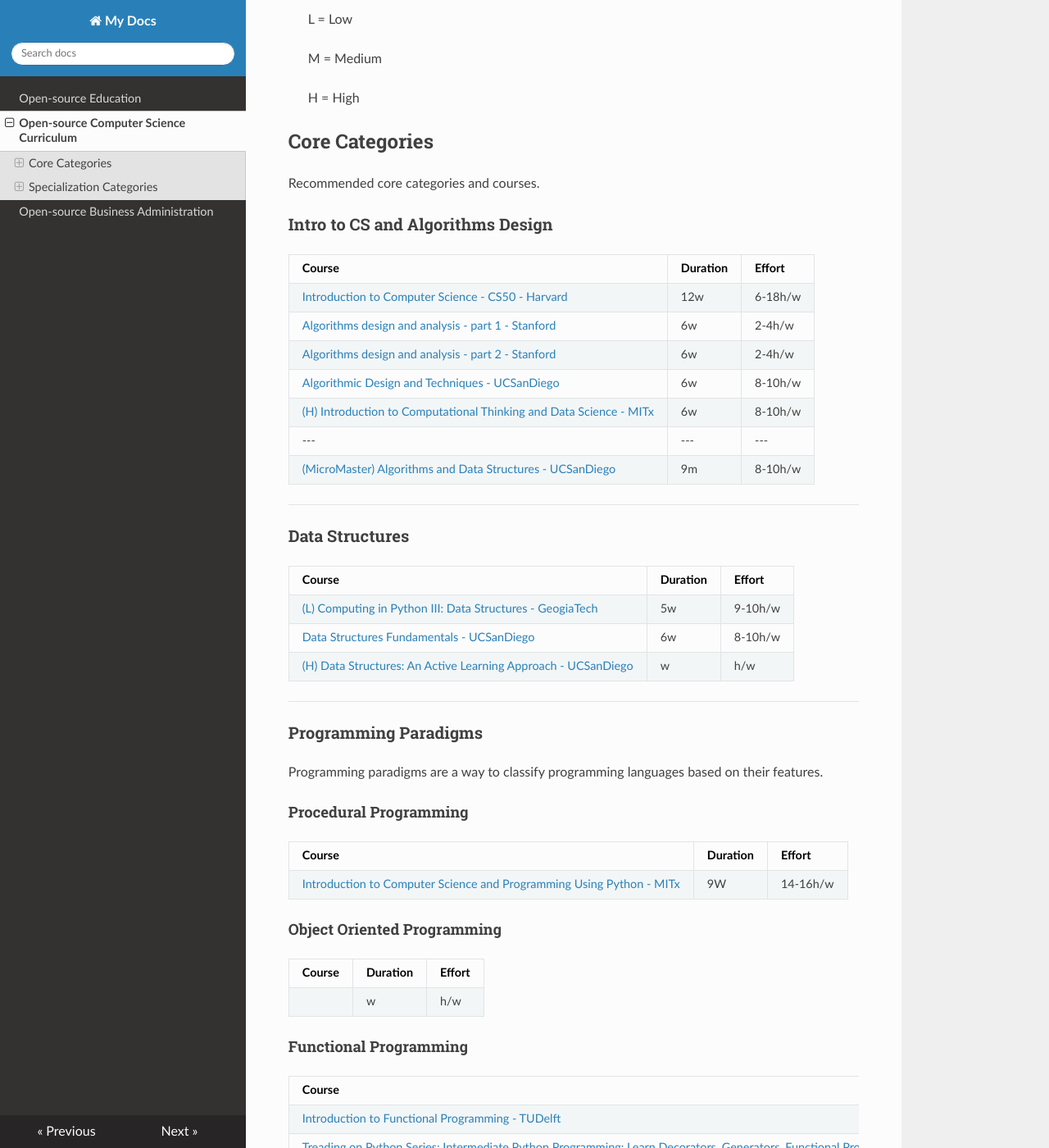
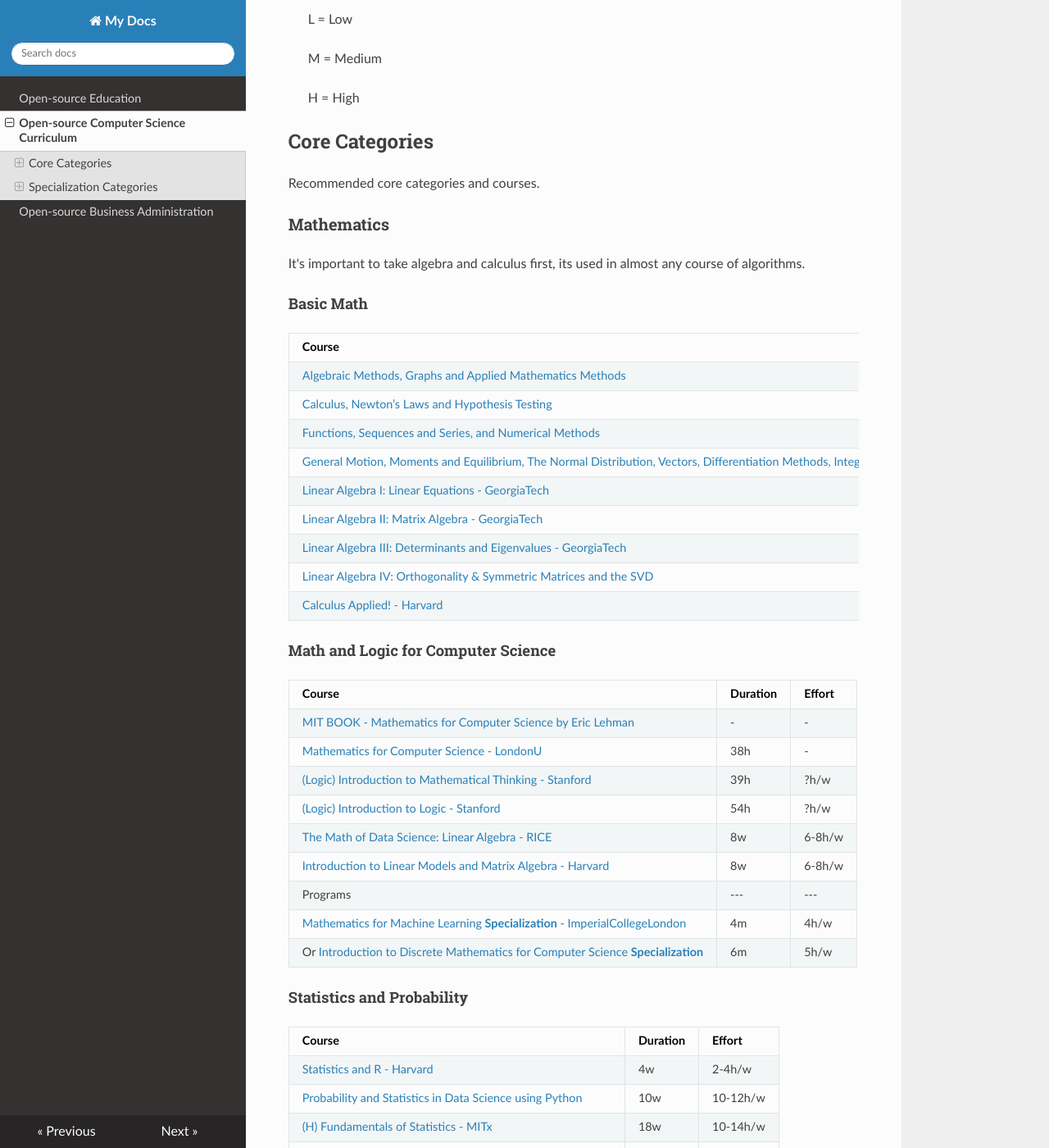
Before and after one commit to MilkyWeb/oscs, an MkDocs documentation site: the page built from docs/oscs.md, in a window 1280 px wide and 1400 px high, scrolled down 244 px. Shown: the whole window at 82% size. Built offline with MkDocs 1.6.1, drawn with Linux system fonts in a browser that asks for light colours; nearby versions of some CDN libraries; some of the changed text lies outside the part shown.

Commit message:
added more math courses

```diff
--- a/docs/oscs.md
+++ b/docs/oscs.md
@@ -13,11 +13,55 @@
 
 Recommended core categories and courses.
 
+### Mathematics
+
+It's important to take algebra and calculus first, its used in almost any course of algorithms.
+
+#### Basic Math
+
+Course | Duration | Effort
+--- | --- | ---
+[Algebraic Methods, Graphs and Applied Mathematics Methods](https://www.edx.org/course/a-level-mathematics-for-year-12-course-1-algebraic) | 7w | 2-4h/w
+[Calculus, Newton’s Laws and Hypothesis Testing](https://www.edx.org/course/a-level-mathematics-for-year-12-course-2-calculus) | 7w | 2-4h/w
+[Functions, Sequences and Series, and Numerical Methods](https://www.edx.org/course/a-level-mathematics-for-year-13-course-1-functions) | 7w | 2-4h/w
+[General Motion, Moments and Equilibrium, The Normal Distribution, Vectors, Differentiation Methods, Integration Methods and Differential Equations](https://www.edx.org/course/a-level-mathematics-for-year-13-course-2) | 7w | 2-4h/w
+[Linear Algebra I: Linear Equations - GeorgiaTech](https://www.edx.org/course/linear-equations-part-1) | 3w | 5-6h/w
+[Linear Algebra II: Matrix Algebra - GeorgiaTech](https://www.edx.org/course/matrix-algebra) | 3w | 5-6h/w
+[Linear Algebra III: Determinants and Eigenvalues - GeorgiaTech](https://www.edx.org/course/determinants-and-eigenvalues) | 3w | 5-6h/w
+[Linear Algebra IV: Orthogonality & Symmetric Matrices and the SVD](https://www.edx.org/course/orthogonality-symmetric-matrices-and-the-svd) | 3w | 5-6h/w
+[Calculus Applied! - Harvard](https://www.edx.org/course/calculus-applied) | 10w | 3-6h/w
+
+#### Math and Logic for Computer Science
+
+Course | Duration | Effort
+--- | --- | ---
+[MIT BOOK - Mathematics for Computer Science by Eric Lehman](https://courses.csail.mit.edu/6.042/spring18/mcs.pdf) | - | -
+[Mathematics for Computer Science - LondonU](https://www.coursera.org/learn/mathematics-for-computer-science) | 38h | -
+[(Logic) Introduction to Mathematical Thinking - Stanford](https://www.coursera.org/learn/mathematical-thinking) | 39h | ?h/w
+[(Logic) Introduction to Logic - Stanford ](https://www.coursera.org/learn/logic-introduction) | 54h | ?h/w
+[The Math of Data Science: Linear Algebra - RICE](https://www.edx.org/course/math-of-data-science-linear-algebra) | 8w | 6-8h/w
+[Introduction to Linear Models and Matrix Algebra - Harvard](https://www.edx.org/course/introduction-to-linear-models-and-matrix-algebra) | 8w | 6-8h/w
+Programs | --- | ---
+[Mathematics for Machine Learning **Specialization** - ImperialCollegeLondon](https://www.coursera.org/specializations/mathematics-machine-learning) | 4m | 4h/w
+Or [Introduction to Discrete Mathematics for Computer Science **Specialization**](https://www.coursera.org/specializations/discrete-mathematics) | 6m | 5h/w
+
+#### Statistics and Probability
+
+Course | Duration | Effort
+--- | --- | ---
+[Statistics and R - Harvard](https://www.edx.org/course/statistics-and-r) | 4w | 2-4h/w
+[Probability and Statistics in Data Science using Python](https://www.edx.org/course/probability-and-statistics-in-data-science-using-p) | 10w | 10-12h/w
+[(H) Fundamentals of Statistics - MITx](https://www.edx.org/course/fundamentals-of-statistics) | 18w | 10-14h/w
+[(H) Probability - The Science of Uncertainty and Data - MITx](https://www.edx.org/course/probability-the-science-of-uncertainty-and-data) | 16w | 10-14h/w
+
+---
+
 ### Intro to CS and Algorithms Design
 
 Course | Duration | Effort
 --- | --- | ---
 [Introduction to Computer Science - CS50 - Harvard](https://www.edx.org/course/cs50s-introduction-to-computer-science) | 12w | 6-18h/w
+[Introduction to Computer Science and Programming Using Python - MITx](https://www.edx.org/course/introduction-to-computer-science-and-programming-70) | 9w | 14-16h/w
 [Algorithms design and analysis - part 1 - Stanford](https://www.edx.org/course/algorithms-design-and-analysis) | 6w | 2-4h/w
 [Algorithms design and analysis - part 2 - Stanford](https://www.edx.org/course/algorithms-design-and-analysis-part-2-2) | 6w | 2-4h/w
 [Algorithmic Design and Techniques - UCSanDiego](https://www.edx.org/course/algorithmic-design-and-techniques) | 6w | 8-10h/w
@@ -59,33 +103,6 @@
 --- | --- | ---
 [Introduction to Functional Programming - TUDelft](https://www.edx.org/course/introduction-to-functional-programming) | 4w | 4-6h/w
 [Treading on Python Series: Intermediate Python Programming: Learn Decorators, Generators, Functional Programming and More](https://www.amazon.com/gp/product/B00BT95CWM) | Book | Book
-
----
-
-### Mathematics
-
-#### Math and Logic for Computer Science
-
-Course | Duration | Effort
---- | --- | ---
-[MIT BOOK - Mathematics for Computer Science by Eric Lehman](https://courses.csail.mit.edu/6.042/spring18/mcs.pdf) | - | -
-[Mathematics for Computer Science - LondonU](https://www.coursera.org/learn/mathematics-for-computer-science) | 38h | -
-[(Logic) Introduction to Mathematical Thinking - Stanford](https://www.coursera.org/learn/mathematical-thinking) | 39h | ?h/w
-[(Logic) Introduction to Logic - Stanford ](https://www.coursera.org/learn/logic-introduction) | 54h | ?h/w
-[The Math of Data Science: Linear Algebra - RICE](https://www.edx.org/course/math-of-data-science-linear-algebra) | 8w | 6-8h/w
-[Introduction to Linear Models and Matrix Algebra - Harvard](https://www.edx.org/course/introduction-to-linear-models-and-matrix-algebra) | 8w | 6-8h/w
-Programs | --- | ---
-[Mathematics for Machine Learning **Specialization** - ImperialCollegeLondon](https://www.coursera.org/specializations/mathematics-machine-learning) | 4m | 4h/w
-Or [Introduction to Discrete Mathematics for Computer Science **Specialization**](https://www.coursera.org/specializations/discrete-mathematics) | 6m | 5h/w
-
-#### Statistics and Probability
-
-Course | Duration | Effort
---- | --- | ---
-[Statistics and R - Harvard](https://www.edx.org/course/statistics-and-r) | 4w | 2-4h/w
-[Probability and Statistics in Data Science using Python](https://www.edx.org/course/probability-and-statistics-in-data-science-using-p) | 10w | 10-12h/w
-[(H) Fundamentals of Statistics - MITx](https://www.edx.org/course/fundamentals-of-statistics) | 18w | 10-14h/w
-[(H) Probability - The Science of Uncertainty and Data - MITx](https://www.edx.org/course/probability-the-science-of-uncertainty-and-data) | 16w | 10-14h/w
 
 ---
 
```
Also changed, not shown: docs/osmba.md (+4 -0 lines).
